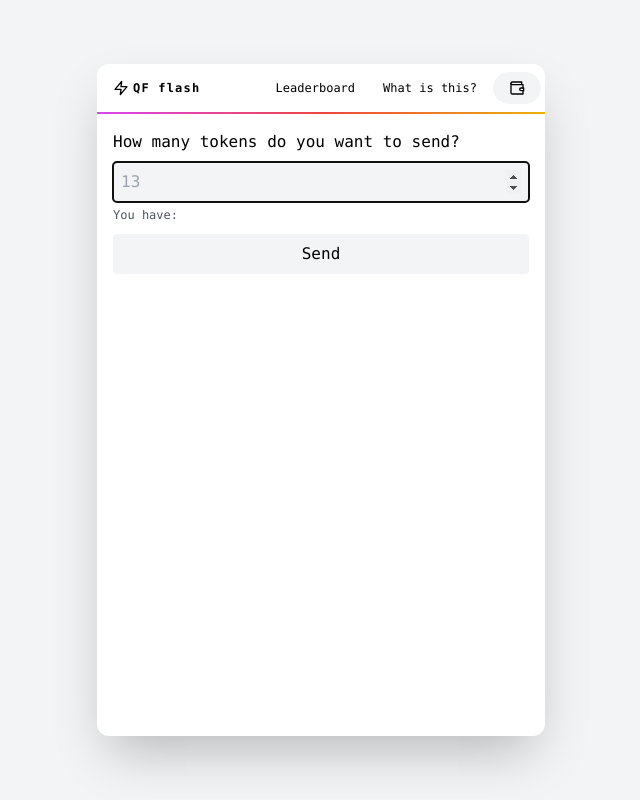
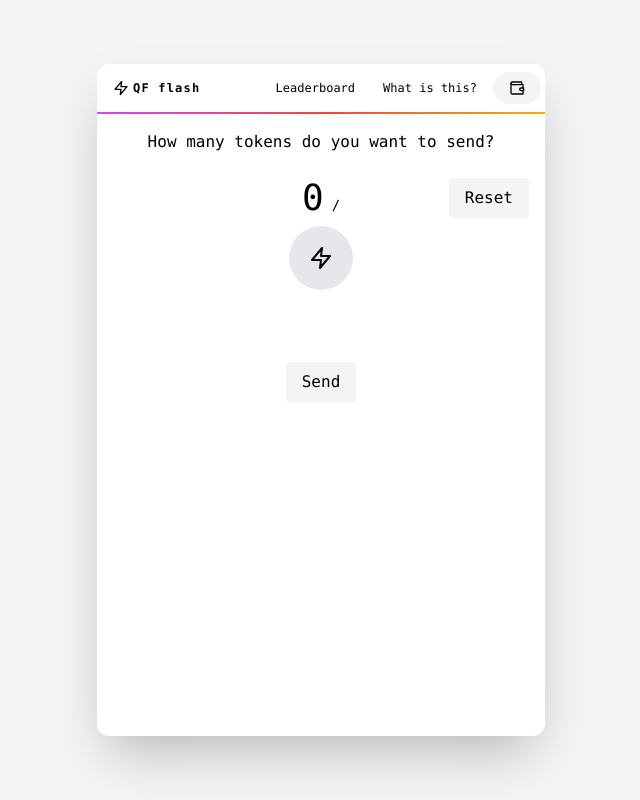
Before and after one commit to supermodularxyz/qf-flash, a Next.js app: page /send in a window 1280 px wide. Shown: the whole page, without its empty margins (319-959 px from the left). Built offline with nearby package versions, Linux system fonts and the light colour scheme.

Commit message:
Optimize initial page loads

```diff
--- a/src/hooks/useContract.ts
+++ b/src/hooks/useContract.ts
@@ -1,7 +1,7 @@
 import { useQuery } from "@tanstack/react-query";
-import { BigNumber, providers } from "ethers";
+import type { BigNumber, providers } from "ethers";
 import { useWallet } from "providers/WalletProvider";
-import { Erc777__factory } from "types";
+// import { Erc777__factory } from "types";
 
 const TOKEN_ADDRESS = "0xe7f1725E7734CE288F8367e1Bb143E90bb3F0512";
 
@@ -12,6 +12,7 @@ export const useTokenBalance = () => {
     [TOKEN_ADDRESS],
     () => {
       try {
+        return import("types").then(({ Erc777__factory }) => {
           const erc777 = Erc777__factory.connect(
             TOKEN_ADDRESS,
             wallet?.provider as providers.Provider
@@ -20,6 +21,7 @@ export const useTokenBalance = () => {
           return erc777
             .balanceOf(wallet?.address as string)
             .then((value: BigNumber) => value.toString());
+        });
       } catch (error) {
         console.log(error);
       }
--- a/src/pages/scan.tsx
+++ b/src/pages/scan.tsx
@@ -1,10 +1,10 @@
 import { type NextPage } from "next";
 import { useRouter } from "next/router";
 import { Layout } from "components/Layout";
-// import { ScanQR } from "components/ScanQR";
-import { isAddress } from "ethers/lib/utils";
 import { Input } from "components/Form";
 import dynamic from "next/dynamic";
+
+const isAddress = (address: string) => address.match(/^(0x)?[0-9a-fA-F]{40}$/);
 
 const ScanQR = dynamic(() => import("components/ScanQR"));
 const Scan: NextPage = () => {
--- a/src/pages/send.tsx
+++ b/src/pages/send.tsx
@@ -1,13 +1,23 @@
+import { useReducer } from "react";
 import { type NextPage } from "next";
 import { useRouter } from "next/router";
+import { Zap } from "lucide-react";
+
 import { Layout } from "components/Layout";
-import { Input, Label } from "components/Form";
+import { Label } from "components/Form";
 import { Button } from "components/Button";
-import { useBalance } from "hooks/useBalance";
+import { useTokenBalance } from "hooks/useContract";
 
 const Send: NextPage = () => {
   const router = useRouter();
-  const balance = useBalance();
+  const balance = useTokenBalance();
+
+  const [amount, dispatch] = useReducer(
+    (state: number, action: "inc" | "reset") =>
+      action === "reset" ? 0 : state < Number(balance.data) ? state + 1 : state,
+    0
+  );
+
   return (
     <Layout>
       <form
@@ -20,24 +30,35 @@ const Send: NextPage = () => {
         }}
       >
         <div className="flex flex-col gap-2">
-          <Label>How many tokens do you want to send?</Label>
-          <div>
-            <Input
-              autoFocus
-              className="w-full"
-              required
-              name="address"
-              placeholder="13"
-              type="number"
-              inputMode="numeric"
-            />
-            <span className="text-xs text-gray-600">
-              You have: {balance.data?.formatted}
-            </span>
+          <Label className="mb-4 text-center">
+            How many tokens do you want to send?
+          </Label>
+          <div className="relative">
+            <div className="text-center">
+              <span className=" mr-2 text-4xl">{amount}</span>
+              <span className="text-sm">/ {balance.data}</span>
+            </div>
+            <Button
+              type="button"
+              className="absolute right-0 top-0"
+              onClick={() => dispatch("reset")}
+            >
+              Reset
+            </Button>
           </div>
-          <Button className="w-full" type="submit">
-            Send
-          </Button>
+          <div className="mb-16 flex justify-center">
+            <div
+              className="flex h-16 w-16 cursor-pointer items-center justify-center rounded-full bg-gray-200 transition-colors hover:bg-gray-300 active:bg-gray-100"
+              onClick={() => dispatch("inc")}
+            >
+              <Zap />
+            </div>
+          </div>
+          <div className="flex justify-center">
+            <Button className="" type="submit">
+              Send
+            </Button>
+          </div>
         </div>
       </form>
     </Layout>
--- a/src/providers/WalletProvider.tsx
+++ b/src/providers/WalletProvider.tsx
@@ -1,4 +1,3 @@
-import { ethers } from "ethers";
 import { useEffect } from "react";
 import {
   useMemo,
@@ -9,8 +8,7 @@ import {
 } from "react";
 import { storage } from "utils/storage";
 
-const createWallet = (mnemonic: string) => ethers.Wallet.fromMnemonic(mnemonic);
-
+import type { ethers } from "ethers";
 type Context = {
   wallet: ethers.Wallet | null;
   createWallet: (m: string) => void;
@@ -34,12 +32,17 @@ export const WalletProvider = ({
   const value = useMemo(() => {
     return {
       createWallet: (mnemonic: string) => {
-        const provider = new ethers.providers.JsonRpcProvider(rpcUrl);
-        const wallet = createWallet(mnemonic).connect(provider);
+        import("ethers").then(({ providers, Wallet }) => {
+          const createWallet = (mnemonic: string) =>
+            Wallet.fromMnemonic(mnemonic);
 
-        storage.set(MNEMONIC_KEY, mnemonic);
+          const provider = new providers.JsonRpcProvider(rpcUrl);
+          const wallet = createWallet(mnemonic).connect(provider);
 
-        setState({ wallet });
+          storage.set(MNEMONIC_KEY, mnemonic);
+
+          setState({ wallet });
+        });
       },
     };
   }, []);
```
Lines whose indentation alone changed are shown as unchanged.
